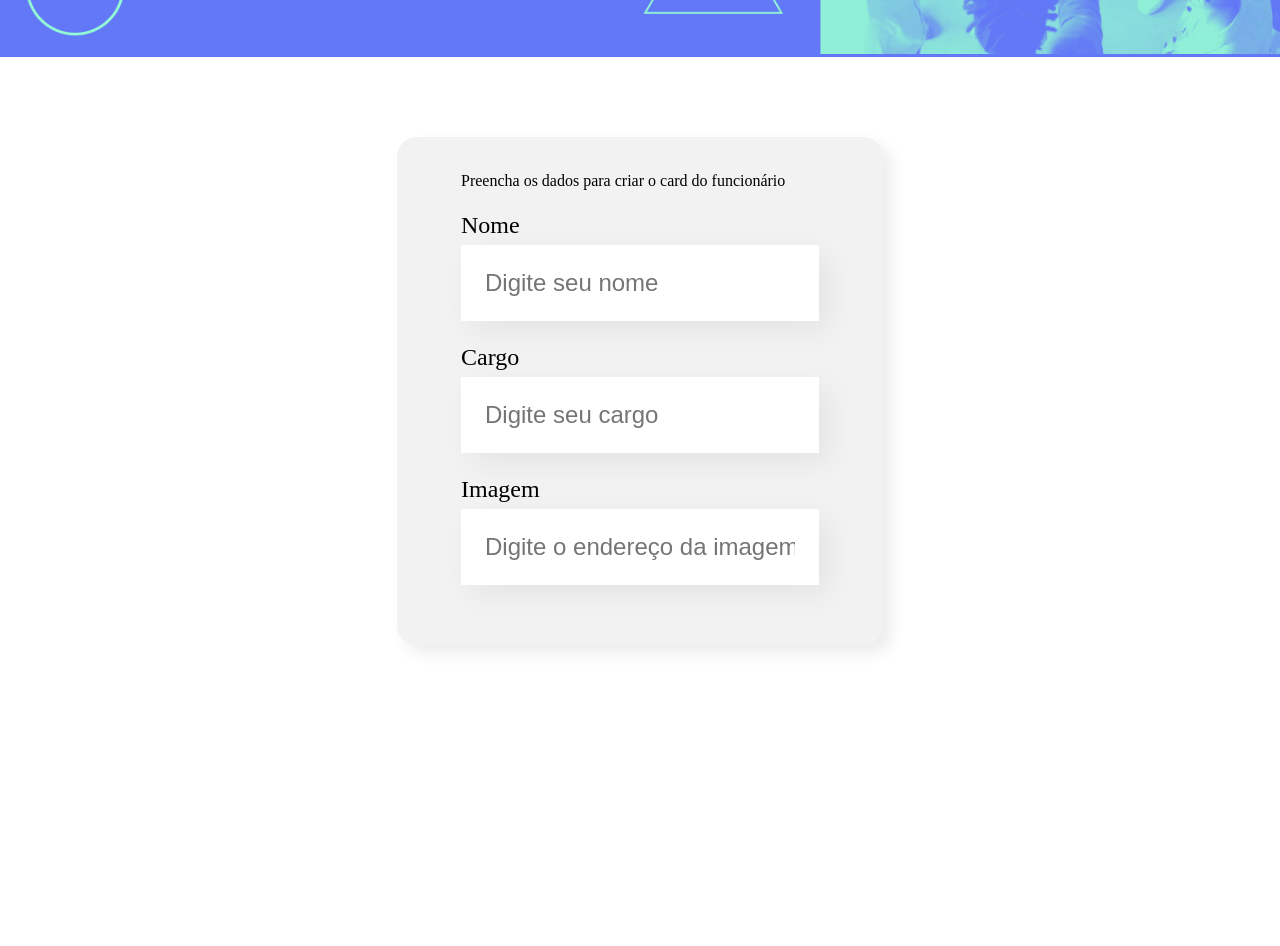
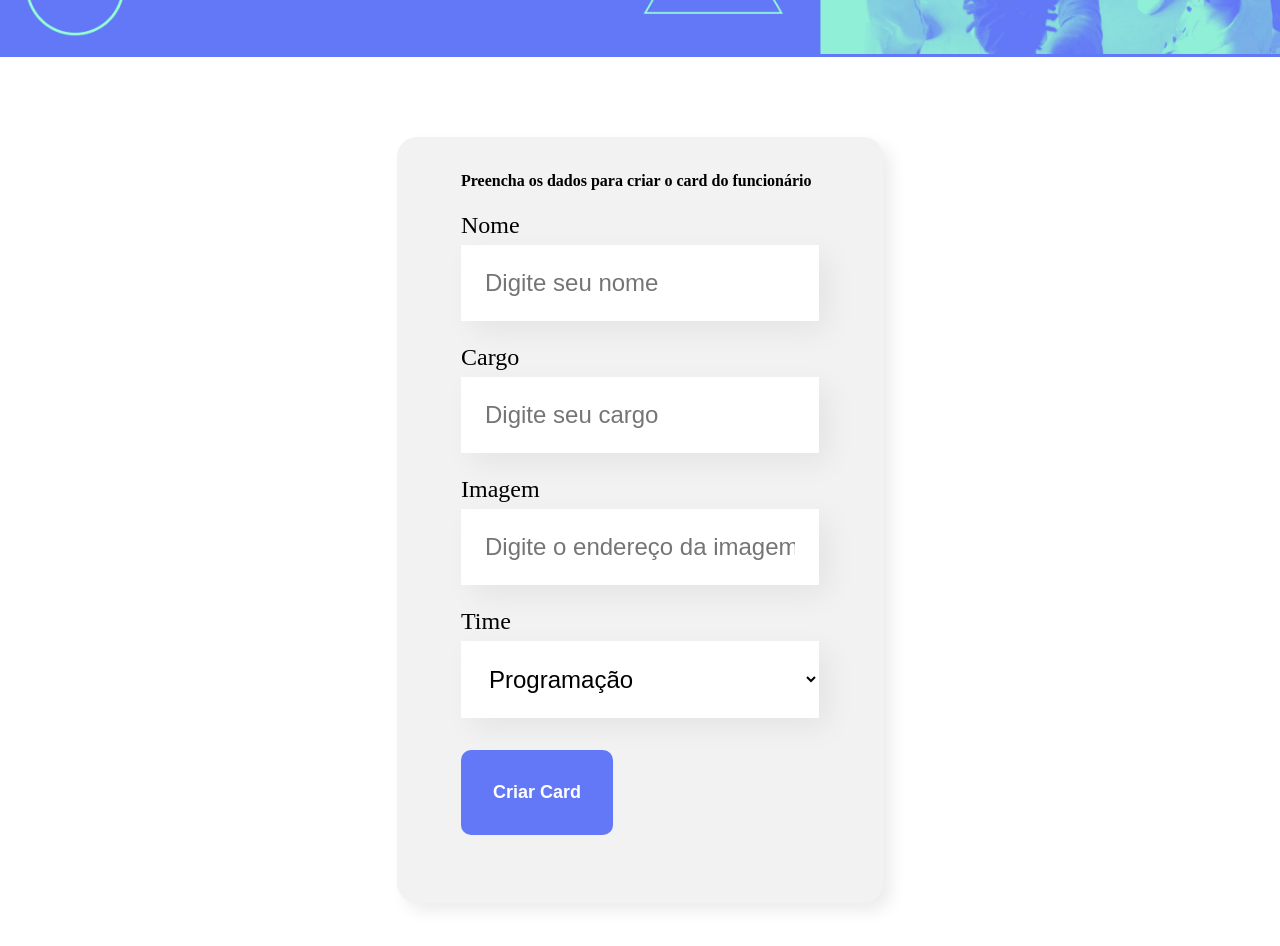
Before and after one commit to julioanastacio/organo, a React (Create React App) app: page / in a window 1280 px wide. Shown: the part 440-1386 px from the top of the page. Before the commit the page ends 1165 px from the top, so only its background shows below. Built offline with nearby package versions, Linux system fonts and the light colour scheme.

Commit message:
02. Trabalhando com props

```diff
--- /dev/null
+++ b/src/Components/Button/Button.css
@@ -0,0 +1,15 @@
+.button {
+  background-color: #6278f7;
+  border-radius: 10px;
+  font-weight: 700;
+  font-size: 18px;
+  padding: 32px;
+  border: none;
+  cursor: pointer;
+  color: #fff;
+  margin: 32px 0;
+}
+
+.button:hover {
+  color: #95ffd4;
+}
--- /dev/null
+++ b/src/Components/Button/index.js
@@ -0,0 +1,7 @@
+import './Button.css';
+
+const Button = (props) => {
+  return <button className='button'>{props.children}</button>;
+};
+
+export default Button;
--- /dev/null
+++ b/src/Components/Dropdown/Dropdown.css
@@ -0,0 +1,15 @@
+.dropdown label {
+  display: block;
+  margin-bottom: 8px;
+  font-size: 24px;
+}
+
+.dropdown select {
+  background-color: #fff;
+  box-shadow: 10px 10px 30px rgba(0, 0, 0, 0.06);
+  width: 100%;
+  border: none;
+  font-size: 24px;
+  padding: 24px;
+  box-sizing: border-box;
+}
--- /dev/null
+++ b/src/Components/Dropdown/index.js
@@ -0,0 +1,16 @@
+import './Dropdown.css';
+
+const Dropdown = (props) => {
+  return (
+    <div className='dropdown'>
+      <label>{props.label}</label>
+      <select required={props.required}>
+        {props.items.map((item) => (
+          <option key={item}>{item}</option>
+        ))}
+      </select>
+    </div>
+  );
+};
+
+export default Dropdown;
--- a/src/Components/Form/Form.css
+++ b/src/Components/Form/Form.css
@@ -11,3 +11,7 @@
   padding: 36px 64px;
   box-shadow: 8px 8px 16px rgba(0, 0, 0, 0.08);
 }
+
+.form h2 {
+  font-weight: bold;
+}
--- a/src/Components/Form/index.js
+++ b/src/Components/Form/index.js
@@ -1,14 +1,36 @@
+import Button from '../Button';
+import Dropdown from '../Dropdown';
 import InputText from '../InputText/';
 import './Form.css';
 
 const Form = () => {
+  const teams = [
+    'Programação',
+    'Front-End',
+    'Data Science',
+    'Devops',
+    'UX e Design',
+    'Mobile',
+    'Inovação e Gestão',
+  ];
+
+  const onSave = (event) => {
+    event.preventDefault();
+  };
+
   return (
     <section className='form'>
-      <form>
+      <form onSubmit={onSave}>
         <h2>Preencha os dados para criar o card do funcionário</h2>
-        <InputText label='Nome' placeholder='Digite seu nome' />
-        <InputText label='Cargo' placeholder='Digite seu cargo' />
+        <InputText required='true' label='Nome' placeholder='Digite seu nome' />
+        <InputText
+          required='true'
+          label='Cargo'
+          placeholder='Digite seu cargo'
+        />
         <InputText label='Imagem' placeholder='Digite o endereço da imagem' />
+        <Dropdown required='true' label='Time' items={teams} />
+        <Button>Criar Card</Button>
       </form>
     </section>
   );
--- a/src/Components/InputText/index.js
+++ b/src/Components/InputText/index.js
@@ -4,7 +4,7 @@
   return (
     <div className='input-text'>
       <label>{props.label}</label>
-      <input placeholder={props.placeholder} />
+      <input required={props.required} placeholder={props.placeholder} />
     </div>
   );
 };
```
